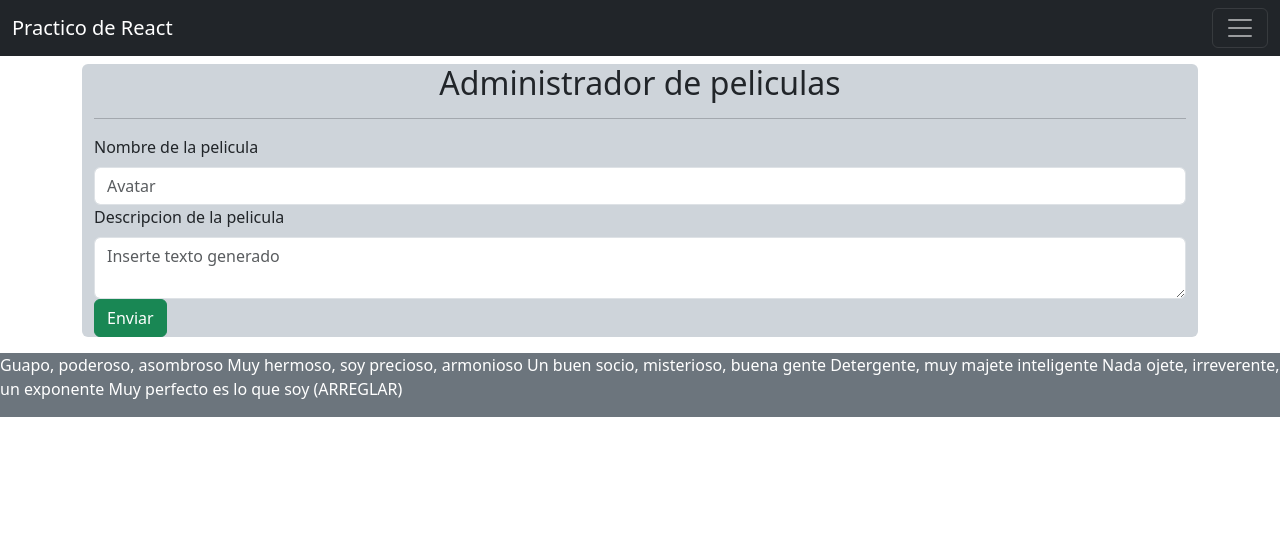
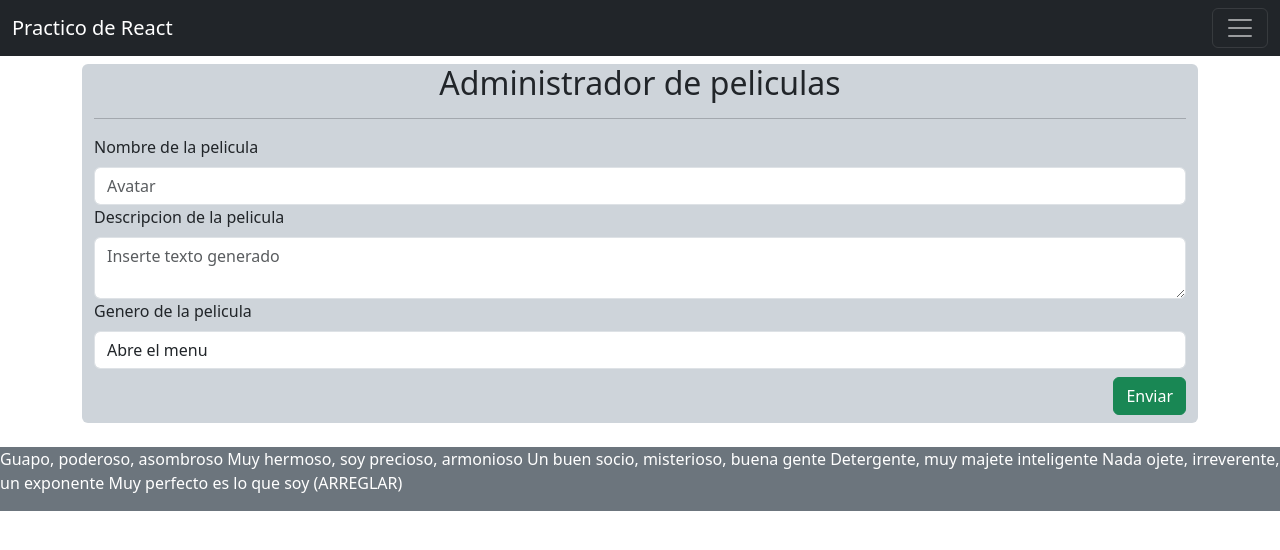
Before and after one commit to SantiagoPuertas4/practicoReact, a React (Vite) app: page /ejercicio10 in a window 1280 px wide. Shown: the top 550 px of the page. Built offline with nearby package versions, Linux system fonts and the light colour scheme.

Commit message:
Terminado ejercicio 10

```diff
--- /dev/null
+++ b/src/components/ejercicio10/Pelicula.jsx
@@ -0,0 +1,46 @@
+import PropTypes from "prop-types";
+
+const Pelicula = (props) => {
+  const handleDelete = () => {
+    setPeliculas((peliculasPrevias) =>
+      peliculasPrevias.filter(
+        (peliculasPrevias) => peliculasPrevias.id !== pelicula.id
+      )
+    );
+  };
+
+  const { pelicula, setPeliculas } = props;
+  return (
+    <div className="col-12 col-md-4">
+      <div className="card">
+        <div className="my-2 ms-3">
+          <h3 className="m-0">{pelicula.nombre}</h3>
+        </div>
+        <hr className="m-0" />
+        <div className="my-2 ms-3">
+          <div>
+            <p className="text-break m-0">
+              <b>Descripcion: </b> {pelicula.descripcion}
+            </p>
+          </div>
+          <div>
+            <p className="text-break m-0">
+              <b>Genero: </b> {pelicula.genero}
+            </p>
+          </div>
+        </div>
+        <hr className="m-0" />
+        <div className="d-flex flex-column align-items-end m-2">
+          <button onClick={handleDelete} className="btn btn-danger">
+            Eliminar
+          </button>
+        </div>
+      </div>
+    </div>
+  );
+};
+export default Pelicula;
+Pelicula.propTypes = {
+  pelicula: PropTypes.object.isRequired,
+  setPeliculas: PropTypes.func.isRequired,
+};
--- a/src/views/Ejercicio10View.jsx
+++ b/src/views/Ejercicio10View.jsx
@@ -1,5 +1,7 @@
 import { useState, useEffect } from "react";
 import { useForm } from "react-hook-form";
+import { randomId } from "../helpers/helpers";
+import Pelicula from "../components/ejercicio10/Pelicula";
 
 const peliculasLS = JSON.parse(localStorage.getItem("peliculas")) || [];
 
@@ -17,14 +19,26 @@ const Ejercicio10View = () => {
     handleSubmit: onSubmitRHF,
   } = useForm();
 
-  const handleSubmit = () => {};
+  const handleSubmit = (data) => {
+    const { nombrePelicula, descripcionPelicula, generoPelicula } = data;
+    setPeliculas((peliculasPrevias) => [
+      ...peliculasPrevias,
+      {
+        id: randomId(),
+        nombre: nombrePelicula,
+        descripcion: descripcionPelicula,
+        genero: generoPelicula,
+      },
+    ]);
+    reset();
+  };
 
   return (
     <div className="mt-5 pt-3 pb-2 mb-2">
-      <div className="container bg-dark-subtle rounded-2">
+      <div className="container bg-dark-subtle rounded-2 mb-2">
         <h2 className="text-center">Administrador de peliculas</h2>
         <hr />
-        <form onSubmit={onSubmitRHF(handleSubmit)}>
+        <form className="pb-2" onSubmit={onSubmitRHF(handleSubmit)}>
           <fieldset>
             <label className="form-label" htmlFor="inputNombrePelicula">
               Nombre de la pelicula
@@ -94,14 +108,50 @@ const Ejercicio10View = () => {
               </span>
             </div>
           </fieldset>
-
-          <div>
-            <button type="submit" className="btn btn-success">
+          <fieldset>
+            <label className="form-label" htmlFor="inputGeneroPelicula">
+              Genero de la pelicula
+            </label>
+            <select
+              name="form-select"
+              id="inputGeneroPelicula"
+              className={`form-control ${
+                errors.generoPelicula ? "is-invalid" : ""
+              }`}
+              {...register("generoPelicula", {
+                required: "El campo genero es requerido",
+              })}
+              defaultValue={""}
+            >
+              <option value="" hidden disabled>
+                Abre el menu
+              </option>
+              <option value="Comedia">Comedia</option>
+              <option value="Drama">Drama</option>
+              <option value="Infantil">Infantil</option>
+            </select>
+            <div className="invalid-feedback">
+              <span className="badge text-bg-danger">
+                {errors.generoPelicula?.message}
+              </span>
+            </div>
+          </fieldset>
+          <div className="mt-2 d-flex flex-column">
+            <button type="submit" className="btn btn-success align-self-end">
               Enviar
             </button>
           </div>
         </form>
       </div>
+      <div className="row">
+        {peliculas.map((pelicula) => (
+          <Pelicula
+            key={pelicula.id}
+            pelicula={pelicula}
+            setPeliculas={setPeliculas}
+          />
+        ))}
+      </div>
     </div>
   );
 };
```
